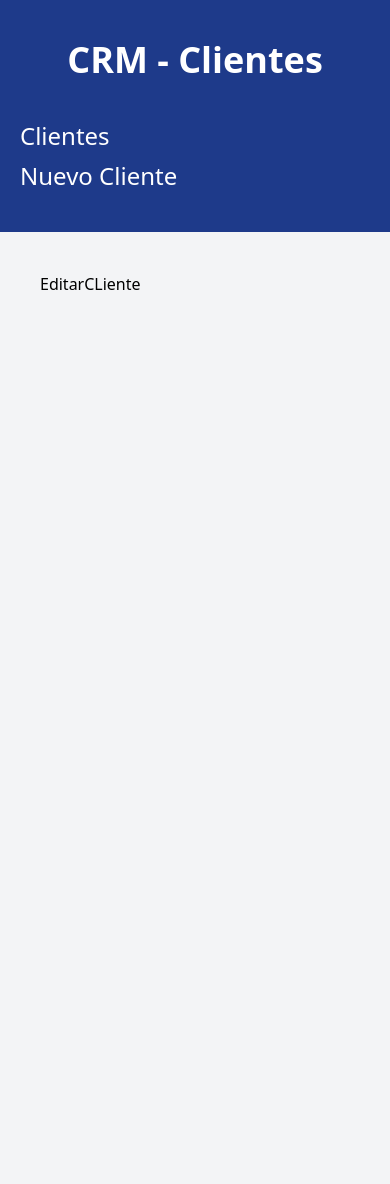
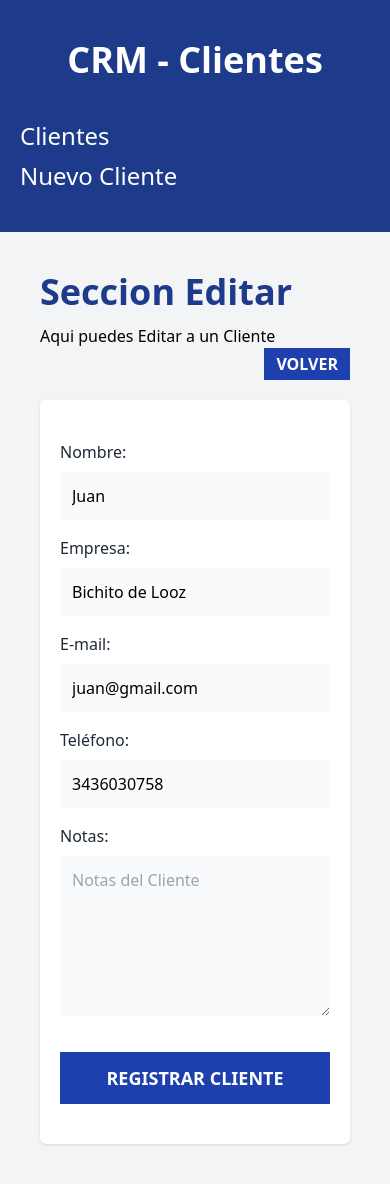
Before and after one commit to Mati69lbt/AdminClientes, a React (Vite) app: page /clientes/1/editar in a window 390 px wide. Before the commit the page ends 844 px from the top, so only its background shows below. Built offline with nearby package versions, Linux system fonts and the light colour scheme; data requests are answered from the project's data file.

Commit message:
editarcliente1

```diff
--- a/src/components/Errorpage.jsx
+++ b/src/components/Errorpage.jsx
@@ -2,14 +2,14 @@
 
 const Errorpage = () => {
   const error = useRouteError();
-  console.log(error.message);
+
   return (
     <div className="space-y-8">
       <h1 className="text-center text-6xl font-extrabold mt-20 text-blue-900">
         CRM - CLIENTES
       </h1>
       <p>Hubo un error</p>
-      <p>{error.message}</p>
+      <p>{error.statusText || error.message}</p>
     </div>
   );
 };
--- a/src/components/Formulario.jsx
+++ b/src/components/Formulario.jsx
@@ -12,6 +12,7 @@
           placeholder="Nombre del Cliente"
           name="nombre"
           autoComplete="off"
+          defaultValue={cliente?.nombre}
         />
       </div>
       <div className="mb-4">
@@ -24,6 +25,7 @@
           className="mt-2 block w-full p-3 bg-gray-50"
           placeholder="Empresa del Cliente"
           name="empresa"
+          defaultValue={cliente?.empresa}
         />
       </div>
 
@@ -38,6 +40,7 @@
           placeholder="Email del Cliente"
           name="email"
           autoComplete="off"
+          defaultValue={cliente?.email}
         />
       </div>
 
@@ -52,6 +55,7 @@
           placeholder="Teléfono del Cliente"
           name="telefono"
           autoComplete="off"
+          defaultValue={cliente?.telefono}
         />
       </div>
 
@@ -66,6 +70,7 @@
           className="mt-2 block w-full p-3 bg-gray-50 h-40 align-self"
           placeholder="Notas del Cliente"
           name="notas"
+          defaultValue={cliente?.notas}
         />
       </div>
     </>
--- a/src/data/clientes.js
+++ b/src/data/clientes.js
@@ -5,7 +5,6 @@
   return resultado;
 }
 
-//hace una funcion de agregar clientes con los datos
 export async function agregarClientes(datos) {
   try {
     const respuesta = await fetch(import.meta.env.VITE_API_URL, {
@@ -20,3 +19,15 @@
     console.log(error);
   }
 }
+
+//editar cliente
+export async function obtenerCliente(id) {
+  const respuesta = await fetch(`${import.meta.env.VITE_API_URL}/${id}`);
+  const resultado = await respuesta.json();
+
+  return resultado;
+}
+
+export async function actualizarCliente(id, datos) {
+  console.log("id:", id, "datos:", datos);
+}
--- a/src/main.jsx
+++ b/src/main.jsx
@@ -6,6 +6,7 @@
 import "./index.css";
 import EditarCLiente, {
   loader as editarCLienteLoader,
+  action as editarCLienteAction,
 } from "./pages/EditarCLiente";
 import Index, { loader as clientesLoader } from "./pages/Index";
 import NuevoCliente, {
@@ -33,6 +34,8 @@
         path: "/clientes/:clienteId/editar",
         element: <EditarCLiente />,
         loader: editarCLienteLoader,
+        action: editarCLienteAction,
+        errorElement: <Errorpage />,
       },
     ],
   },
--- a/src/pages/EditarCLiente.jsx
+++ b/src/pages/EditarCLiente.jsx
@@ -1,10 +1,84 @@
+import { actualizarCliente, obtenerCliente } from "../data/clientes";
+import {
+  Form,
+  useNavigate,
+  useLoaderData,
+  redirect,
+  useActionData,
+} from "react-router-dom";
+import Formulario from "../components/Formulario";
+import Error from "../components/Error";
+
 export async function loader({ params }) {
-  console.log(params);
-  return {};
+  const cliente = await obtenerCliente(params.clienteId);
+  if (Object.values(cliente).length === 0) {
+    throw new Response("", {
+      status: 404,
+      statusText: "Ese Cliente No Existe!",
+    });
+  }
+  return cliente;
+}
+
+export async function action({ request, params }) {
+  const formData = await request.formData();
+
+  const datos = Object.fromEntries(formData);
+
+  const email = formData.get("email");
+
+  const errores = [];
+  if (Object.values(datos).includes("")) {
+    errores.push("Todos los Datos son Obligatorios");
+  }
+
+  let regex = new RegExp(
+    "([!#-'*+/-9=?A-Z^-~-]+(.[!#-'*+/-9=?A-Z^-~-]+)*|\"([]!#-[^-~ \t]|(\\[\t -~]))+\")@([!#-'*+/-9=?A-Z^-~-]+(.[!#-'*+/-9=?A-Z^-~-]+)*|[[\t -Z^-~]*])"
+  );
+  if (!regex.test(email)) {
+    errores.push("Email Invalido");
+  }
+
+  if (Object.keys(errores).length) {
+    return errores;
+  }
+  await actualizarCliente(params.clienteId, datos);
+
+  return redirect("/");
 }
 
 const EditarCLiente = () => {
-  return <div>EditarCLiente</div>;
+  const navigate = useNavigate();
+  const cliente = useLoaderData();
+  const errores = useActionData();
+
+  return (
+    <>
+      <h1 className="font-black text-4xl text-blue-900">Seccion Editar </h1>
+      <p className="mt-3 ">Aqui puedes Editar a un Cliente</p>
+      <div className="flex justify-end">
+        <button
+          className="bg-blue-800 text-white px-3 py-1 font-bold uppercase"
+          onClick={() => navigate("/")}
+        >
+          Volver
+        </button>
+      </div>
+      <div className="bg-white shadow rounded-md md:w-3/4 mx-auto px-5 py-10 mt-5">
+        {errores?.length &&
+          errores.map((error, i) => <Error key={i}>{error}</Error>)}
+
+        <Form method="POST">
+          <Formulario cliente={cliente} />
+          <input
+            type="submit"
+            className="mt-5 w-full bg-blue-800 p-3 uppercase font-bold text-white text-lg"
+            value="Registrar Cliente"
+          />
+        </Form>
+      </div>
+    </>
+  );
 };
 
 export default EditarCLiente;
```
